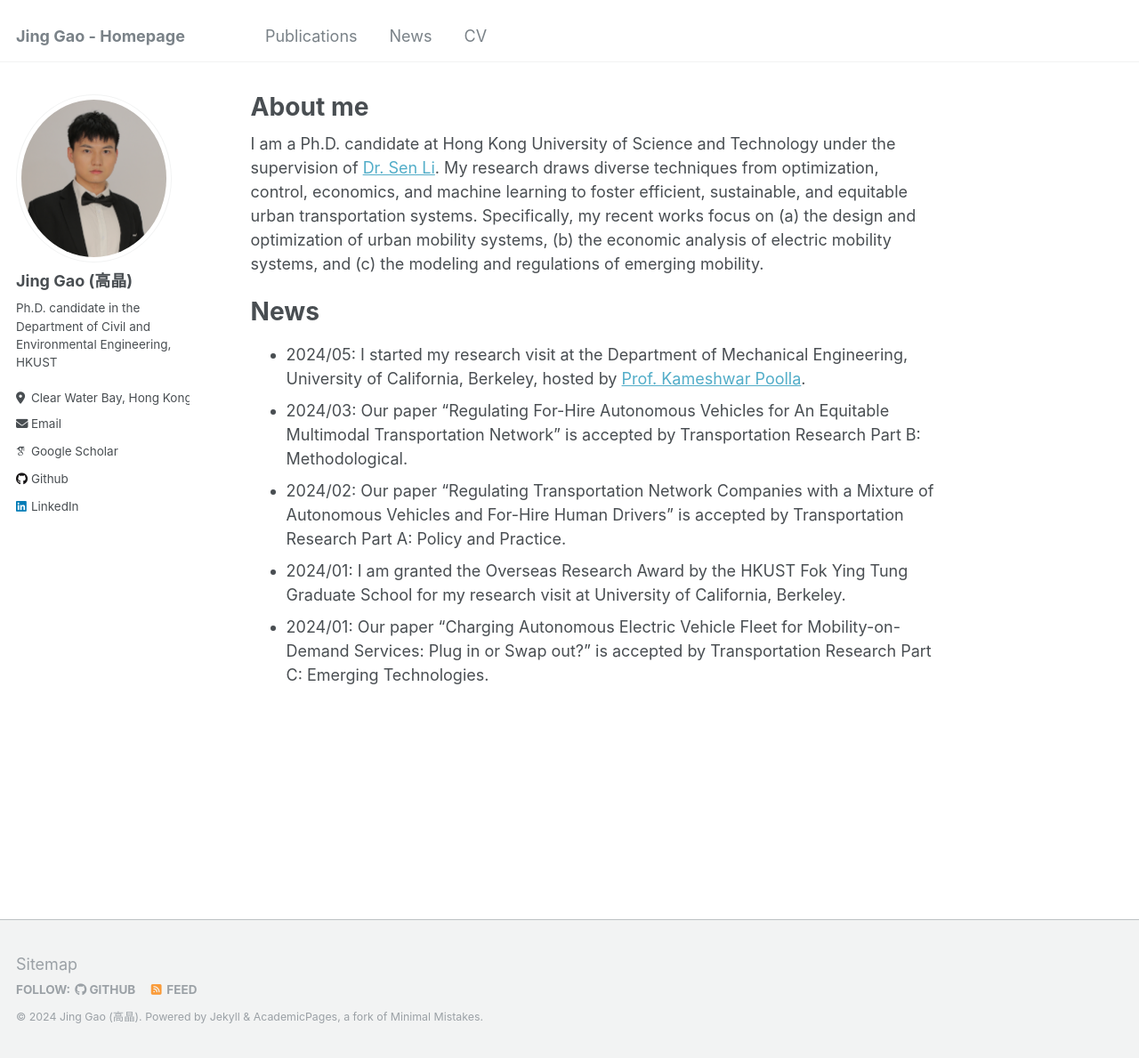
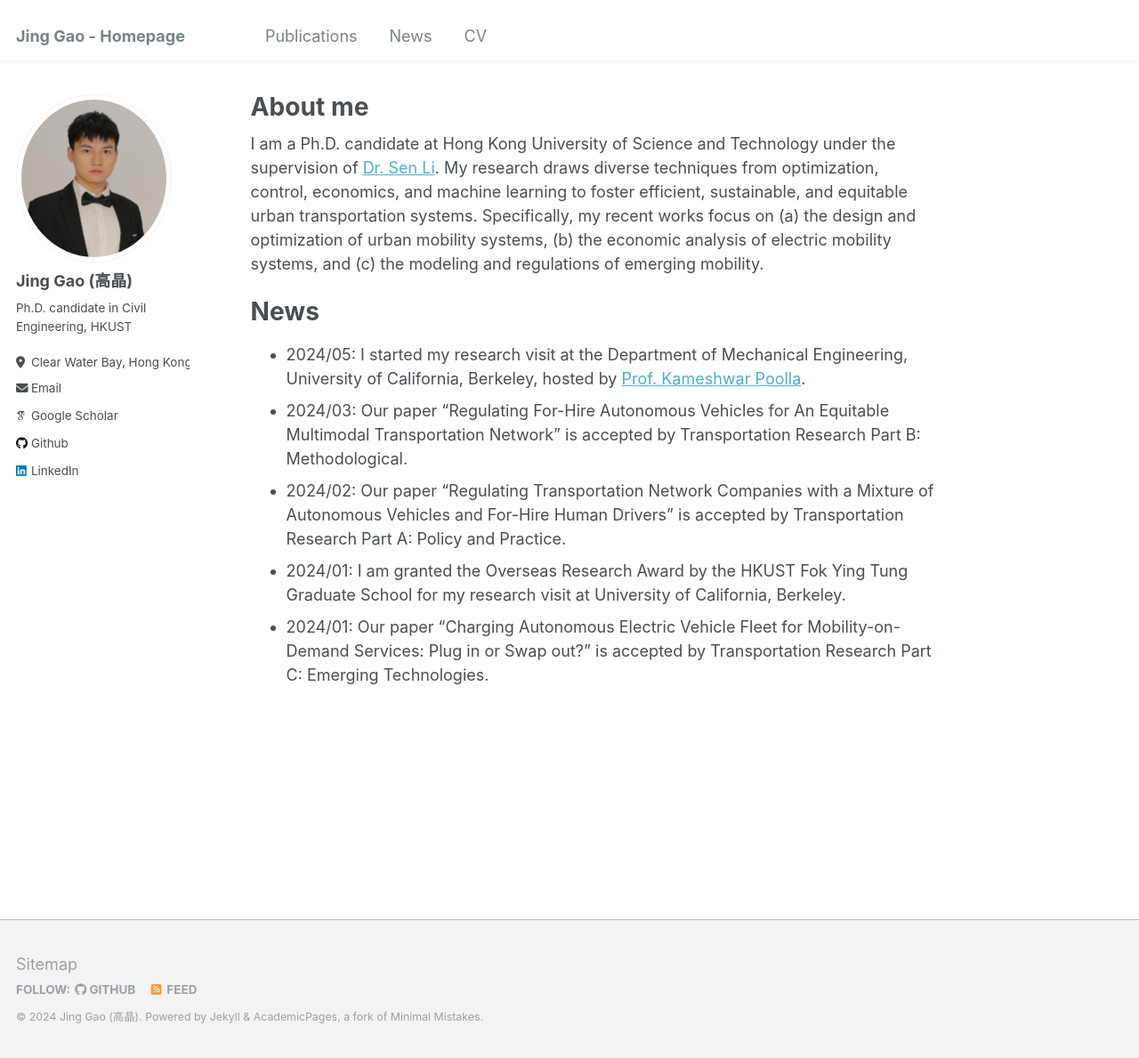
Before and after one commit to jgaoax/jgaoax.github.io, a Jekyll site: the page built from _pages/about.md, in a window 1280 px wide and 1189 px high. Shown: the whole window at 89% size. Built offline with Jekyll 4.4.1, drawn with Linux system fonts in a browser that asks for light colours; some web fonts are replaced.

Commit message:
Update _config.yml

```diff
--- a/_config.yml
+++ b/_config.yml
@@ -24,7 +24,7 @@ author:
   avatar           : "profile.jpg"
   name             : "Jing Gao (高晶)"
   pronouns         : # example: "she/her"
-  bio              : "Ph.D. candidate in the \n Department of Civil and Environmental Engineering, HKUST"
+  bio              : "Ph.D. candidate in Civil Engineering, HKUST"
   location         : "Clear Water Bay, Hong Kong"
   employer         : # "Hong Kong University of Science and Technology"
   uri              : # URL
```
